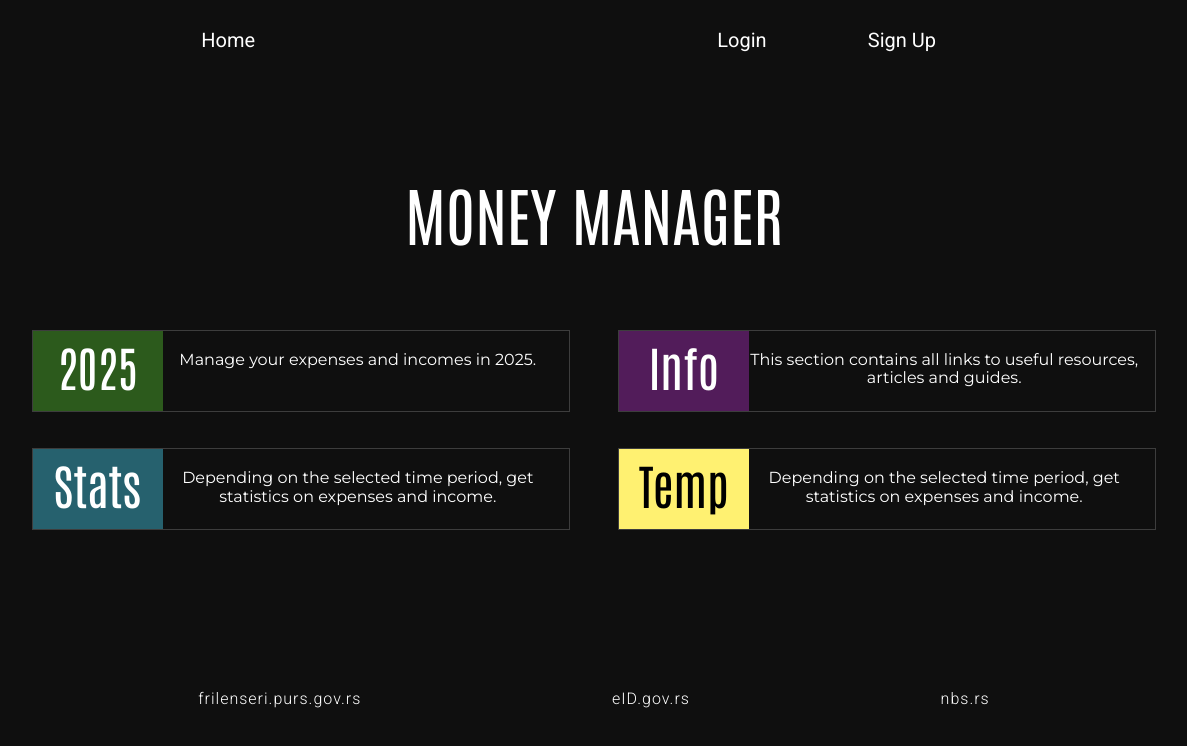
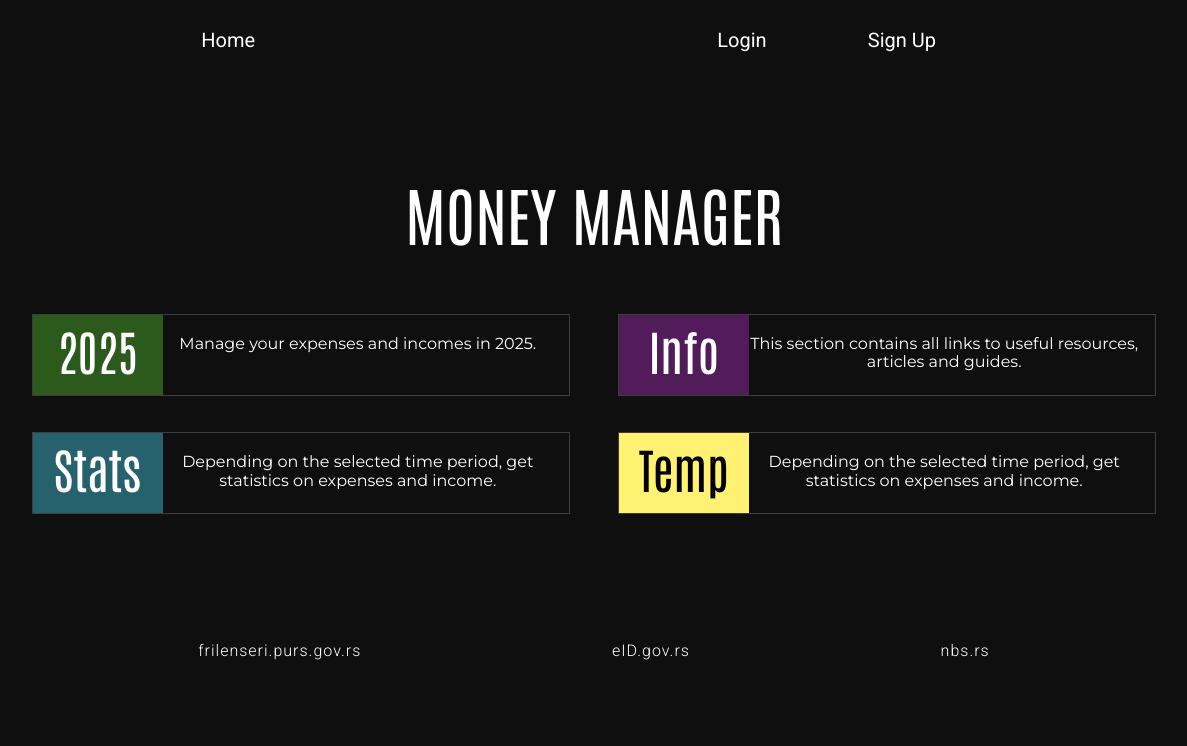
Before and after one commit to AleksandrSamusev/MM-V2-FE-React, a React (Vite) app: page /dashboard in a window 1536 px wide. Shown: the top 746 px of the page, without its empty margins (174-1361 px from the left). Built offline with nearby package versions, Linux system fonts and the light colour scheme.

Commit message:
Fix2 style for 1536x864 res

```diff
--- a/src/components/dashboardComponent/dashboardComponent.css
+++ b/src/components/dashboardComponent/dashboardComponent.css
@@ -16,10 +16,10 @@
     .main-title-dashboard {
         font-size: 4rem;
         margin-top: 6rem;
-        margin-bottom: 5rem;
+        margin-bottom: 4rem;
     }
     .main-div-dashboard {
-        margin-bottom: 10rem;
+        margin-bottom: 8rem;
     }
 }
 
```
